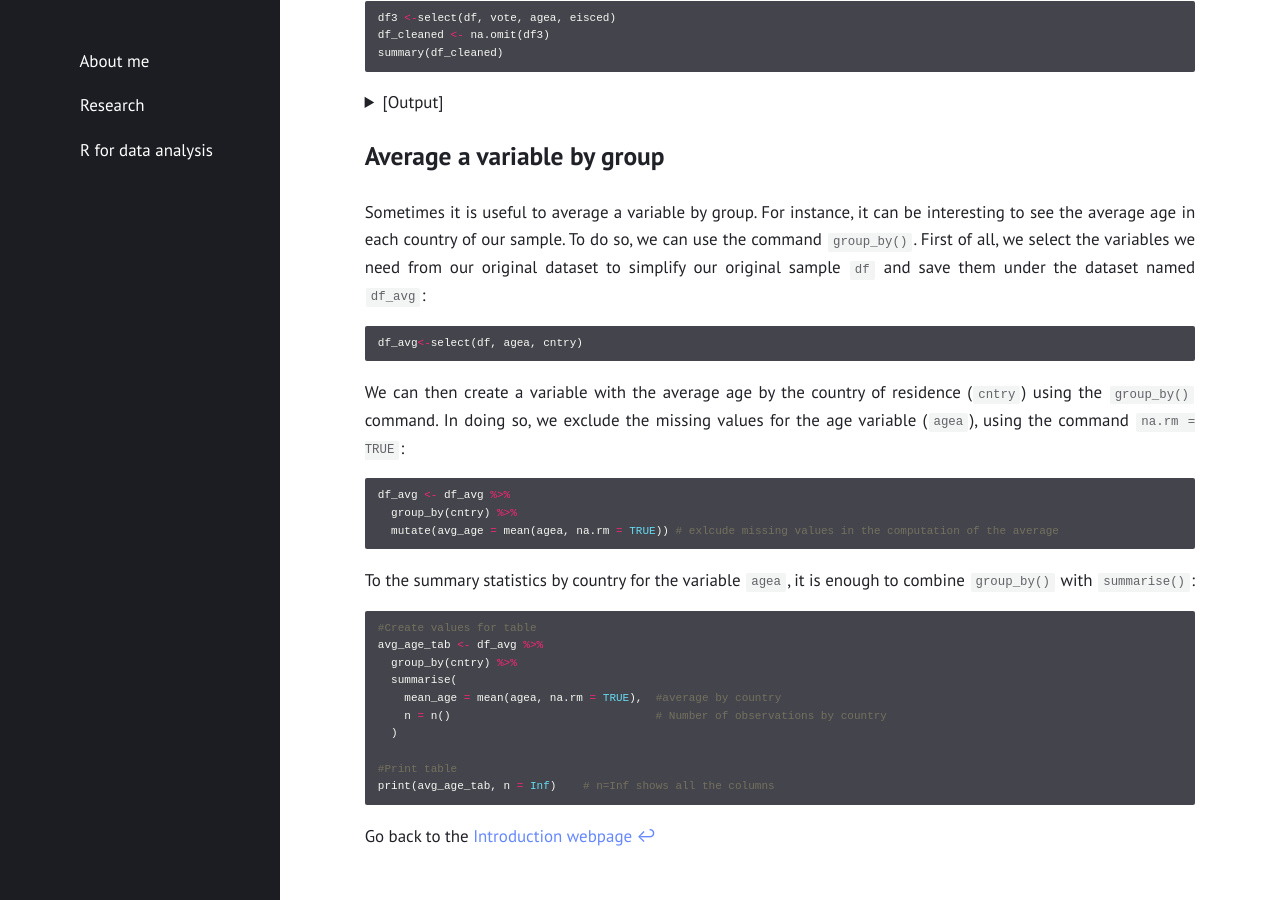
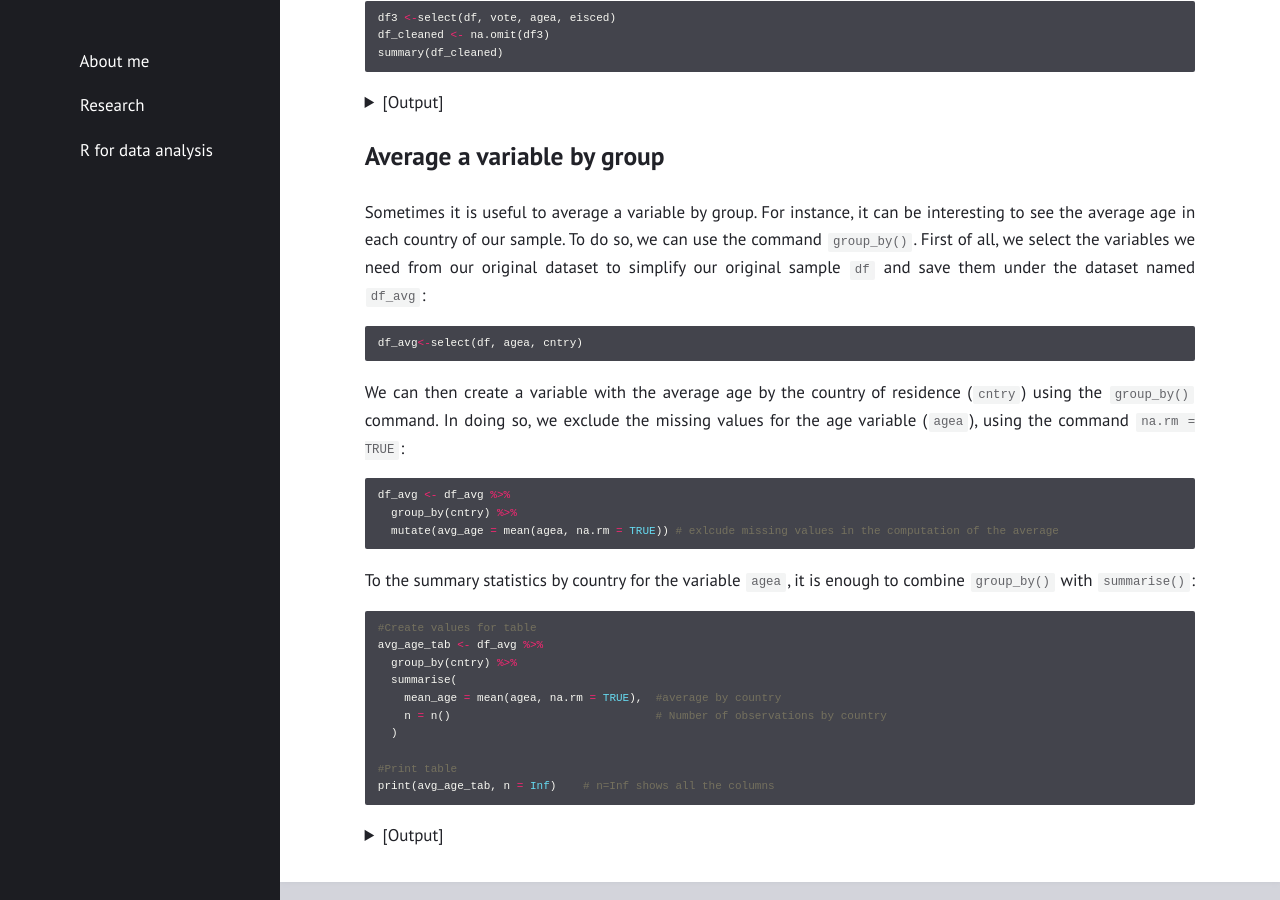
Before and after one commit to gubellom/gubellom.github.io, a Jekyll site: the page built from R files/Manipulation.md, in a window 1280 px wide and 900 px high, scrolled down 4890 px. Built offline with Jekyll 4.4.1, drawn with Linux system fonts in a browser that asks for light colours; some of the changed lines change nothing that is shown.

Commit message:
Update Manipulation.md
Signed-off-by: Michele Gubello <62111923+gubellom@users.noreply.github.com>

````diff
--- a/R files/Manipulation.md
+++ b/R files/Manipulation.md
@@ -372,6 +372,42 @@
 ```
 
 
+<details>
+  <summary>[Output]</summary>
+
+  <pre>
+
+   cntry mean_age     n
+   <chr>    <dbl> <int>
+ 1 AT        49.7  2010
+ 2 BE        47.0  1766
+ 3 CH        47.8  1525
+ 4 CZ        46.1  2269
+ 5 DE        48.6  2852
+ 6 EE        49.6  2019
+ 7 ES        49.6  1958
+ 8 FI        50.1  1925
+ 9 FR        52.4  2070
+10 GB        51.4  1959
+11 HU        50.8  1614
+12 IE        50.2  2757
+13 IL        46.9  2557
+14 IS        48.7   880
+15 IT        48.8  2626
+16 LT        49.9  2122
+17 NL        51.2  1681
+18 NO        47.0  1545
+19 PL        47.2  1694
+20 PT        52.0  1270
+21 RU        46.7  2430
+22 SE        51.6  1551
+23 SI        49.1  1307
+
+  </pre>
+</details>
+
+
+
 
 <!-- blank line above is important -->
 
````
